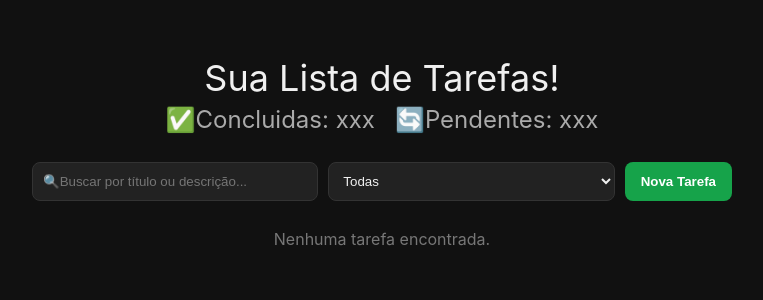
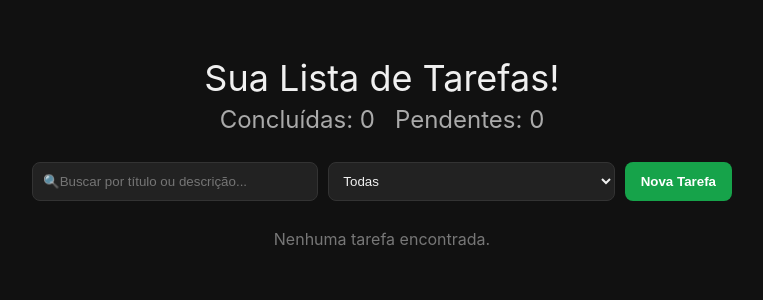
Before and after one commit to Fernand0cruz/task-flow, a React (Vite) app: page / in a window 1280 px wide. Shown: the top 300 px of the page, without its empty margins (258-1021 px from the left). Built offline with nearby package versions, Linux system fonts and the light colour scheme.

Commit message:
feat: display completed and pending task count in Header component

```diff
--- a/src/App.css
+++ b/src/App.css
@@ -76,6 +76,10 @@ header h1 {
     justify-content: space-between;
     align-items: flex-start;
     transition: 0.3s;
+}
+
+.task-item.done {
+    background: #064e3b;
 }
 
 .task-item h3 {
--- a/src/App.jsx
+++ b/src/App.jsx
@@ -51,10 +51,15 @@ function App() {
         setTasks(tasks.map((t) => (t.id === id ? { ...t, done: !t.done } : t)));
     }
 
+    const completedCount = tasks.filter((t) => t.done).length;
+
     return (
         <div className="app-container">
             {/*Header */}
-            <Header />
+            <Header
+                completed={completedCount}
+                pending={tasks.length - completedCount}
+            />
 
             {/*Controls*/}
             <Controls openAddModal={() => setShowAddModal(true)} />
--- a/src/components/Header.jsx
+++ b/src/components/Header.jsx
@@ -1,14 +1,14 @@
-const Header = () => {
+const Header = ({ completed, pending }) => {
     return (
         <header>
             <h1>Sua Lista de Tarefas!</h1>
 
             <div className="stats">
-                <span>✅Concluidas: xxx</span>
-                <span>🔄Pendentes: xxx</span>
+                <span>Concluídas: {completed}</span>
+                <span>Pendentes: {pending}</span>
             </div>
         </header>
     );
-}
+};
 
 export default Header;
--- a/src/components/TaskItem.jsx
+++ b/src/components/TaskItem.jsx
@@ -1,6 +1,6 @@
 const TaskItem = ({ onToggle, task, onDelete }) => {
     return (
-        <li className="task-item">
+        <li className={`task-item ${task.done ? "done" : ""}`}>
             <div className="task-info">
                 <h3>{task.title}</h3>
 
```
